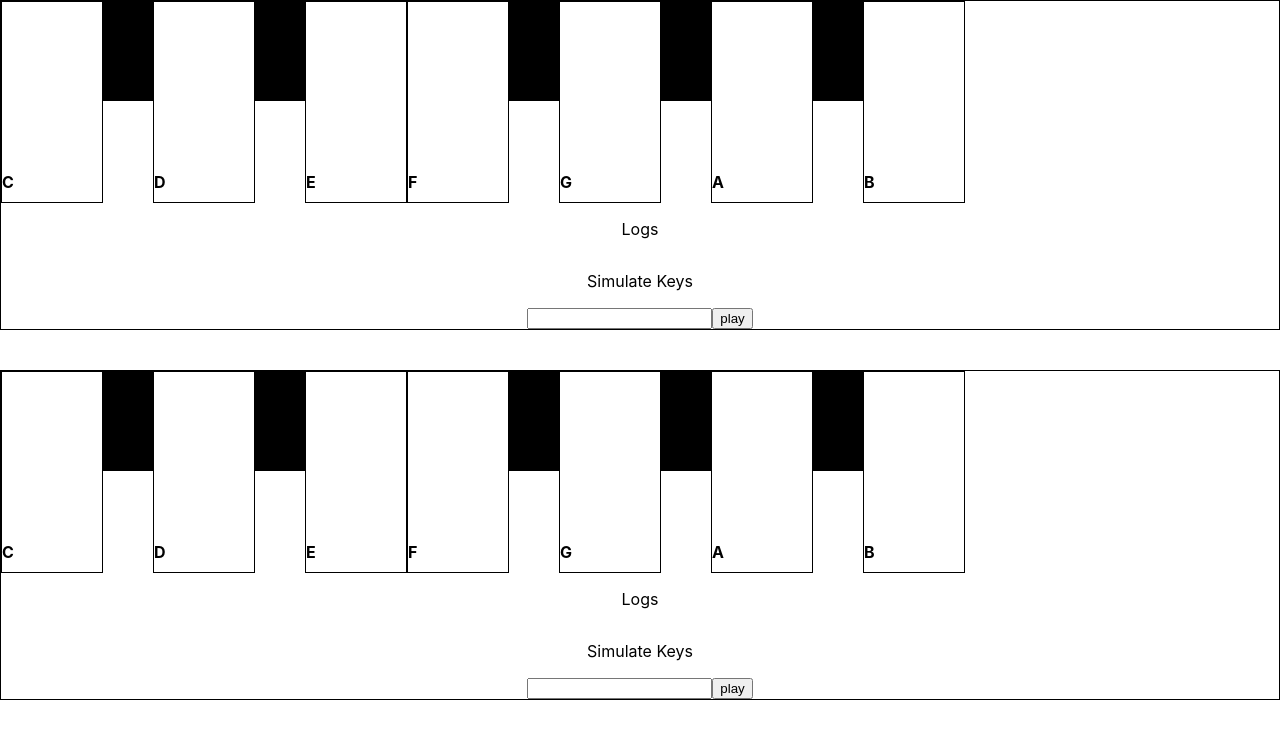
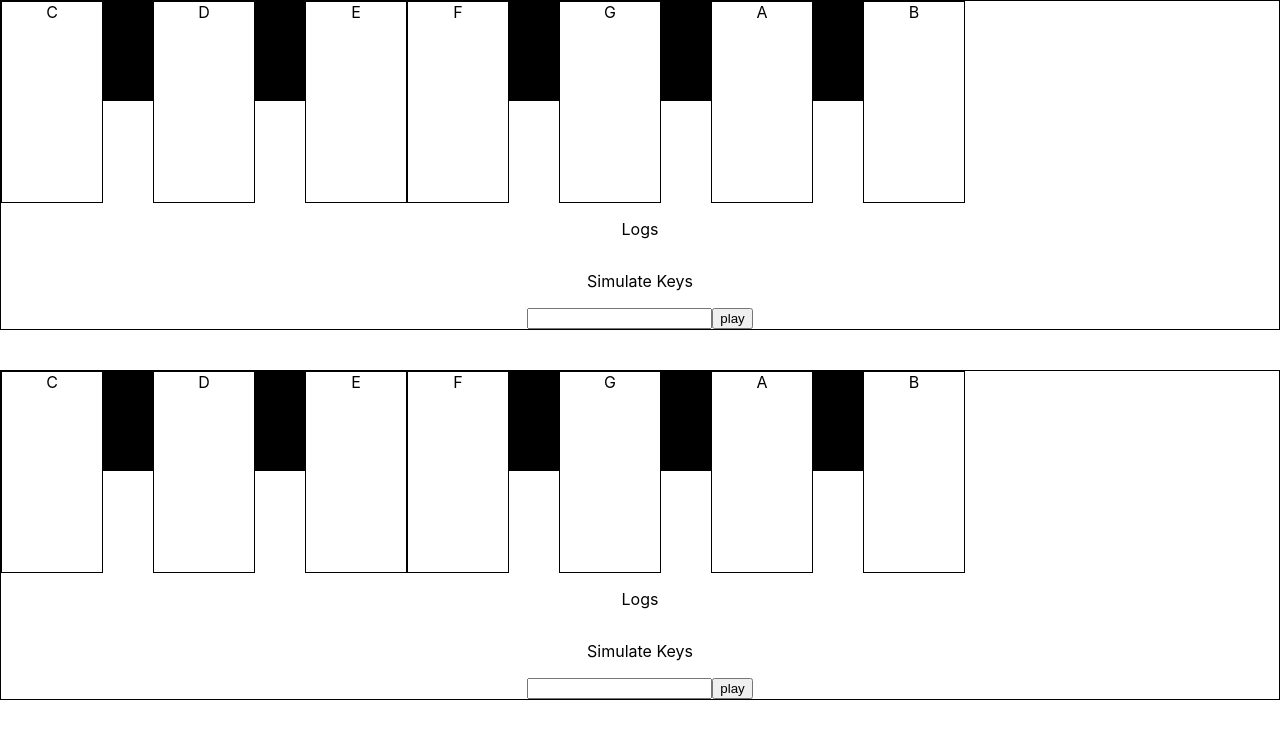
Before and after one commit to gnoyixiang/react-piano, a React (Create React App) app: page / in a window 1280 px wide. Shown: the top 738 px of the page. Built offline with nearby package versions, Linux system fonts and the light colour scheme.

Commit message:
[component/piano] add label to both natural and black keys

```diff
--- a/src/components/piano/pianoKeys/BlackKey.jsx
+++ b/src/components/piano/pianoKeys/BlackKey.jsx
@@ -20,7 +20,11 @@ const BlackKey = forwardRef(({ keyNote, onPressed }, ref) => {
     [styles.black_key__pressed]: isPressed
   });
 
-  return <div className={mainClass} onClick={handleKeyPressed} />;
+  return (
+    <div className={mainClass} onClick={handleKeyPressed}>
+      <div>{keyNote}</div>
+    </div>
+  );
 
   // todo duplicate function, merge both
   function handleKeyPressed() {
--- a/src/components/piano/pianoKeys/NaturalKey.jsx
+++ b/src/components/piano/pianoKeys/NaturalKey.jsx
@@ -23,7 +23,7 @@ const NaturalKey = forwardRef(({ keyNote, onPressed }, ref) => {
 
   return (
     <div className={mainClass} onClick={handleKeyPressed}>
-      <div className={styles.natural_key_label}>{keyNote}</div>
+      <div>{keyNote}</div>
     </div>
   );
 
```
